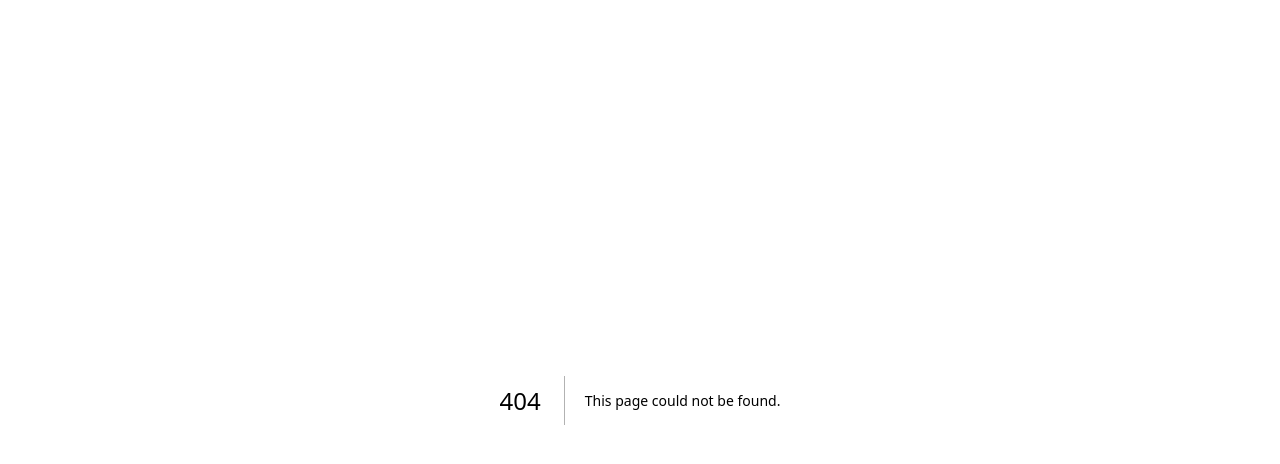
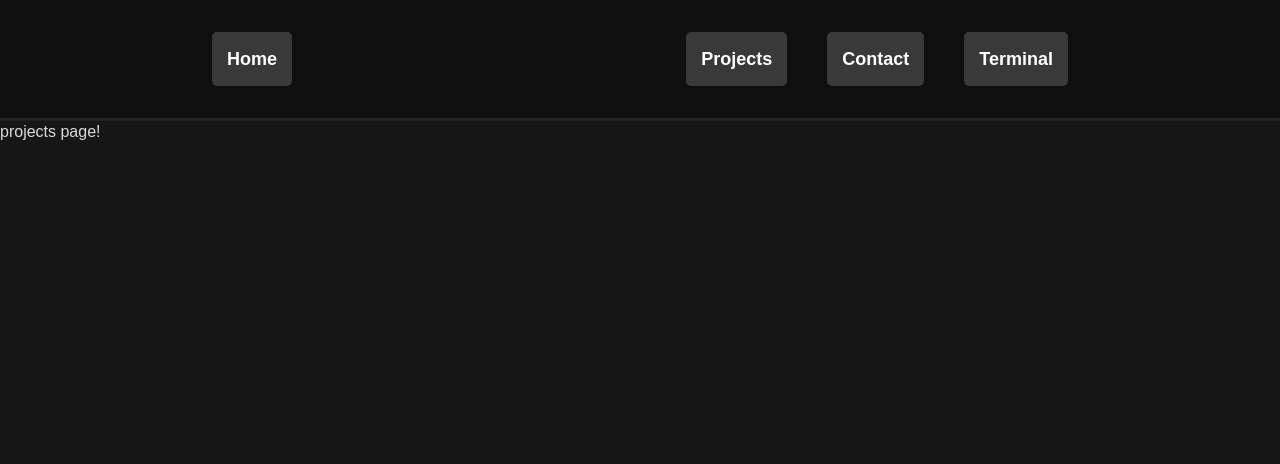
Before and after one commit to chris-morgado/the-website, a Next.js app in the folder next/: page /projects in a window 1280 px wide. Before the commit this address had no page. Shown: the top 464 px of the page. Built offline with nearby package versions, Linux system fonts and the light colour scheme.

Commit message:
Made first few pages!

```diff
--- /dev/null
+++ b/next/app/projects/page.tsx
@@ -0,0 +1,14 @@
+import React from 'react';
+import '../../styles/globals.css';
+import MainNavBar from '../../components/nav/navbars';
+
+const Home: React.FC = () => {
+    return (
+        <div className="homepage">
+            <MainNavBar />
+            projects page!
+        </div>
+    );
+}
+
+export default Home;
--- a/next/app/terminal/page.tsx
+++ b/next/app/terminal/page.tsx
@@ -7,6 +7,7 @@ const Page: React.FC = () => {
             <div className="terminal-content">
                 <h1>welcome to the terminal :)</h1>
                 <h2>it is under construction...</h2>
+                {/* TODO: Add back button */}
             </div>
         </div>
     );
--- a/next/components/nav/navitem.tsx
+++ b/next/components/nav/navitem.tsx
@@ -1,3 +1,4 @@
+import Link from 'next/link';
 import React from 'react';
 
 
@@ -9,9 +10,12 @@ interface NavItemProps {
 }
 
 const NavItem: React.FC<NavItemProps> = ({navItem}) => {
+
     return (
         <div className="nav-item">
-            {navItem.name}
+            <Link href={navItem.link}>
+              {navItem.name}
+            </Link>
         </div>
     );
 }
```
